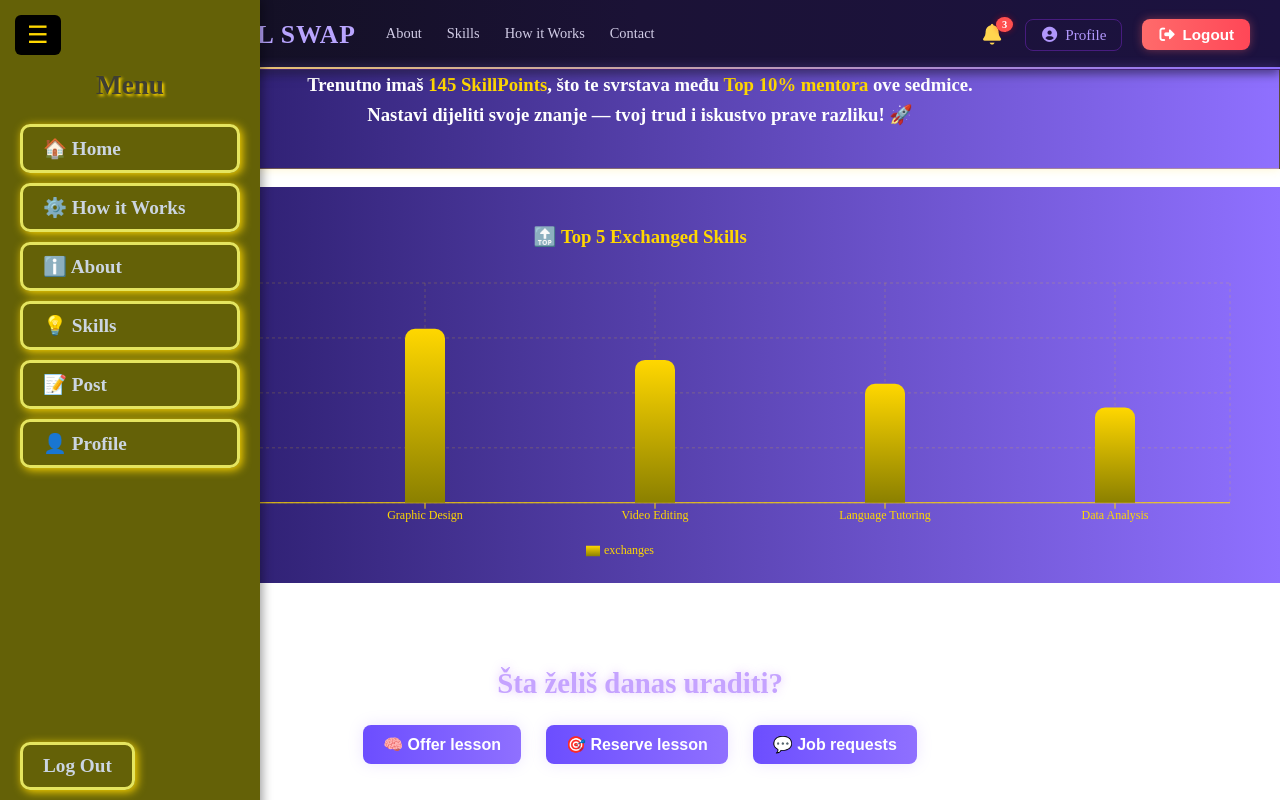
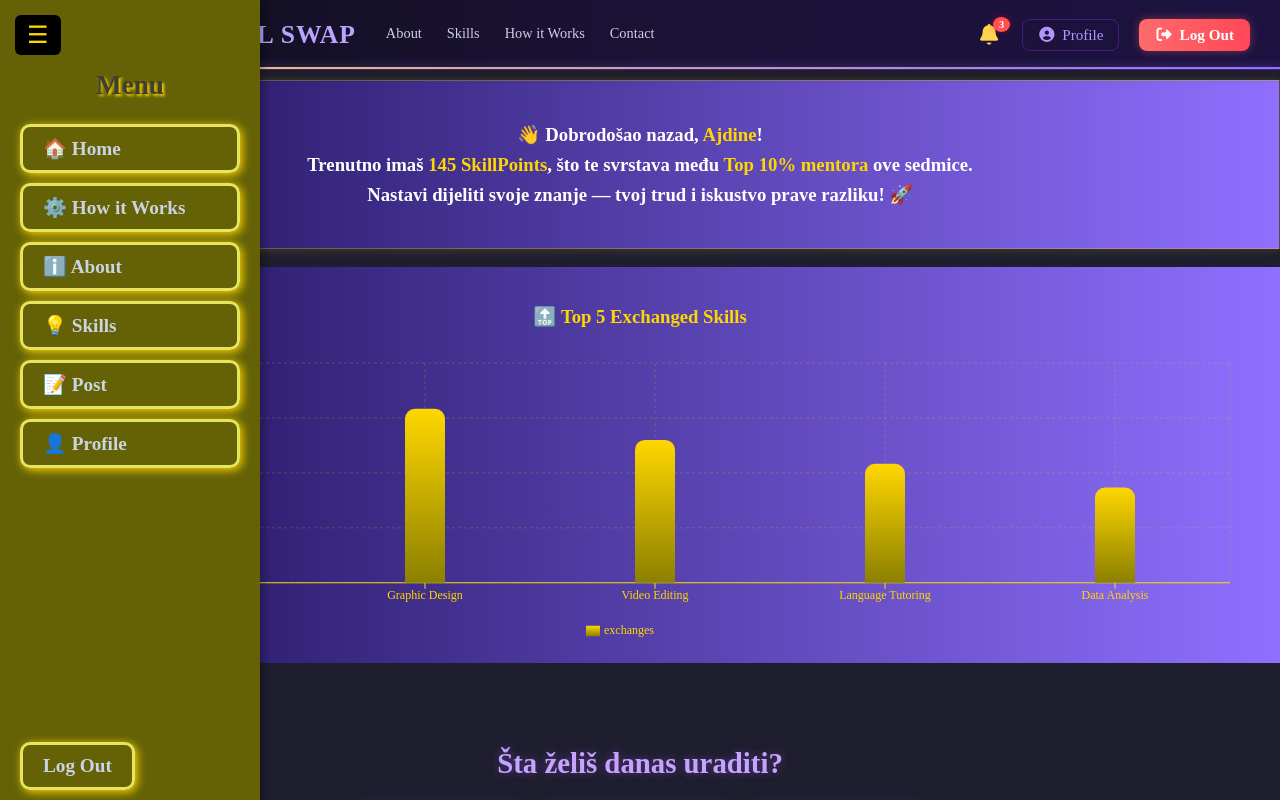
Before and after one commit to Muhamed1111/GlobalSkillSwap, a React (Create React App) app in the folder frontend/: page /home in a window 1280 px wide. Shown: the top 800 px of the page. Built offline with nearby package versions, Linux system fonts and the light colour scheme.

Commit message:
korekcije na home

```diff
--- a/frontend/src/App.css
+++ b/frontend/src/App.css
@@ -568,3 +568,25 @@ button:hover {
     font-size: 1.1rem;
   }
 }
+
+/*LogOut btn*/
+
+.logout-btn {
+  text-decoration: none;   /* uklanja liniju */
+  color: #fff;             /* boja teksta */
+  font-weight: 600;
+  display: flex;
+  align-items: center;
+  gap: 8px;
+  background: linear-gradient(90deg, #ff4b2b, #ff416c);
+  padding: 8px 16px;
+  border-radius: 20px;
+  transition: all 0.3s ease;
+  box-shadow: 0 0 10px rgba(255, 65, 108, 0.4);
+}
+
+.logout-btn:hover {
+  transform: translateY(-2px);
+  box-shadow: 0 0 15px rgba(255, 65, 108, 0.7);
+  text-decoration: none;   /* osigurava i u hoveru */
+}
--- a/frontend/src/App.js
+++ b/frontend/src/App.js
@@ -12,7 +12,7 @@ import Post from "./pages/post";
 import Button from "./components/Button";
 
 const App = () => {
-  const [color, setColor] = useState("white");
+  const [color, setColor] = useState("#1e1e2f");
   const location = useLocation();
 
   // 🔹 Stranice gdje se NE prikazuje header
--- a/frontend/src/components/MenuHeader.jsx
+++ b/frontend/src/components/MenuHeader.jsx
@@ -40,9 +40,10 @@ const MenuHeader = () => {
       </Link>
 
       {/* 🚪 Logout */}
-      <button className="logout-btn">
-        <i className="fas fa-sign-out-alt"></i> Logout
-      </button>
+      <Link to="/" className="logout-btn">
+        <i className="fas fa-sign-out-alt" to="/"></i> Log Out
+      </Link>
+
 </div>
     </header>
   );
--- a/frontend/src/pages/home.jsx
+++ b/frontend/src/pages/home.jsx
@@ -45,7 +45,7 @@ const Home = () => {
     <div className="app">
         <MenuHeader />
       {/*home content*/}
-      <div>
+      <div style={{ marginTop: "80px" }}>
         <div
           style={{
             //background: "linear-gradient(90deg, rgba(40,40,40,0.9), rgba(0,0,0,0.95))",
```
